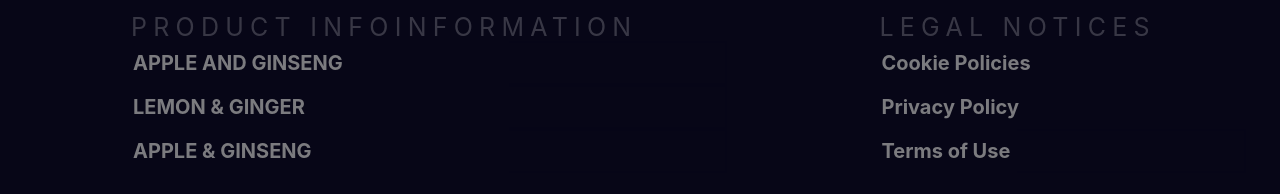
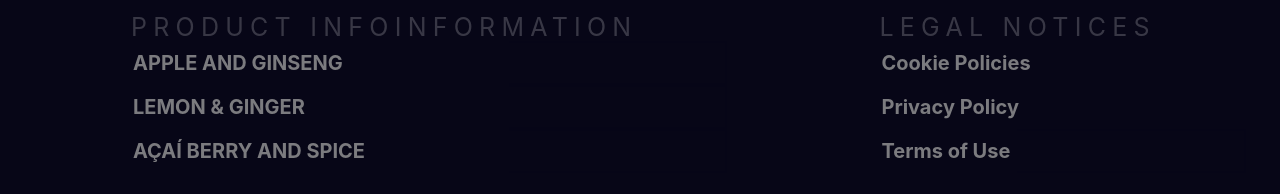
Before and after one commit to Error509/Yula, a plain HTML site: page About.html in a window 1280 px wide. Shown: the part 1005-1199 px from the top of the page. Drawn offline with nearby package versions, Linux system fonts and the light colour scheme.

Commit message:
Update About.html

```diff
--- a/About.html
+++ b/About.html
@@ -50,7 +50,7 @@
 		    <ul>
 		      <li> <a href="Apple.html"> APPLE AND GINSENG </a></li>
 		      <li> <a href="Lemon.html">LEMON & GINGER </a></li>
-		      <li> <a href="Berrie.html">APPLE & GINSENG </a></li>
+		      <li> <a href="Berrie.html">AÇAÍ BERRY AND SPICE </a></li>
 		    </ul>
 		  </div>
 
```
